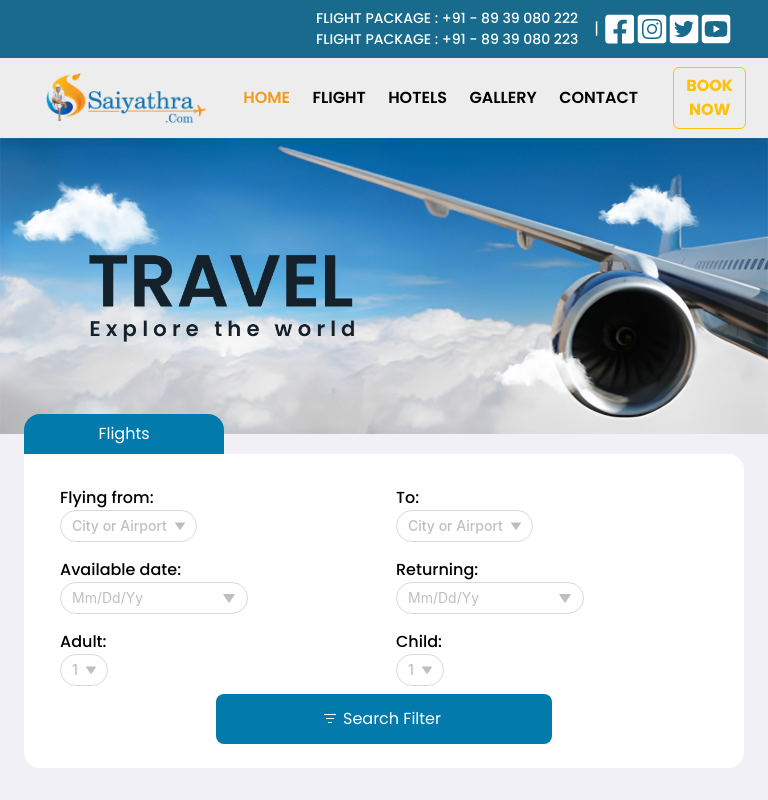
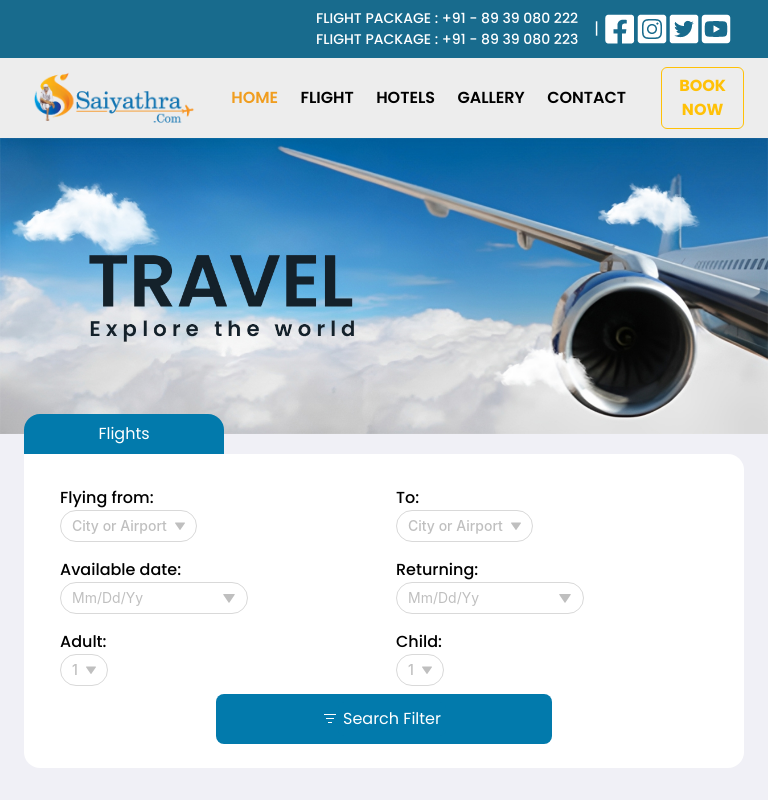
Before and after one commit to Nancy07Raj/saiyathra, a Next.js app: page / in a window 768 px wide. Shown: the top 800 px of the page. Built offline with nearby package versions, Linux system fonts and the light colour scheme.

Commit message:
Navbar 768 width padding 0

```diff
--- a/public/styles/header.scss
+++ b/public/styles/header.scss
@@ -68,11 +68,15 @@
         }
 
         @media screen and (max-width: 900px) and (min-width: 750px) {
-            .logoNav{
-                img{
-                    width: 180px;
+            .container{
+                padding: 0;
+                .logoNav{
+                    img{
+                        width: 180px;
+                    }
                 }
             }
+
         }
     }
 
```
